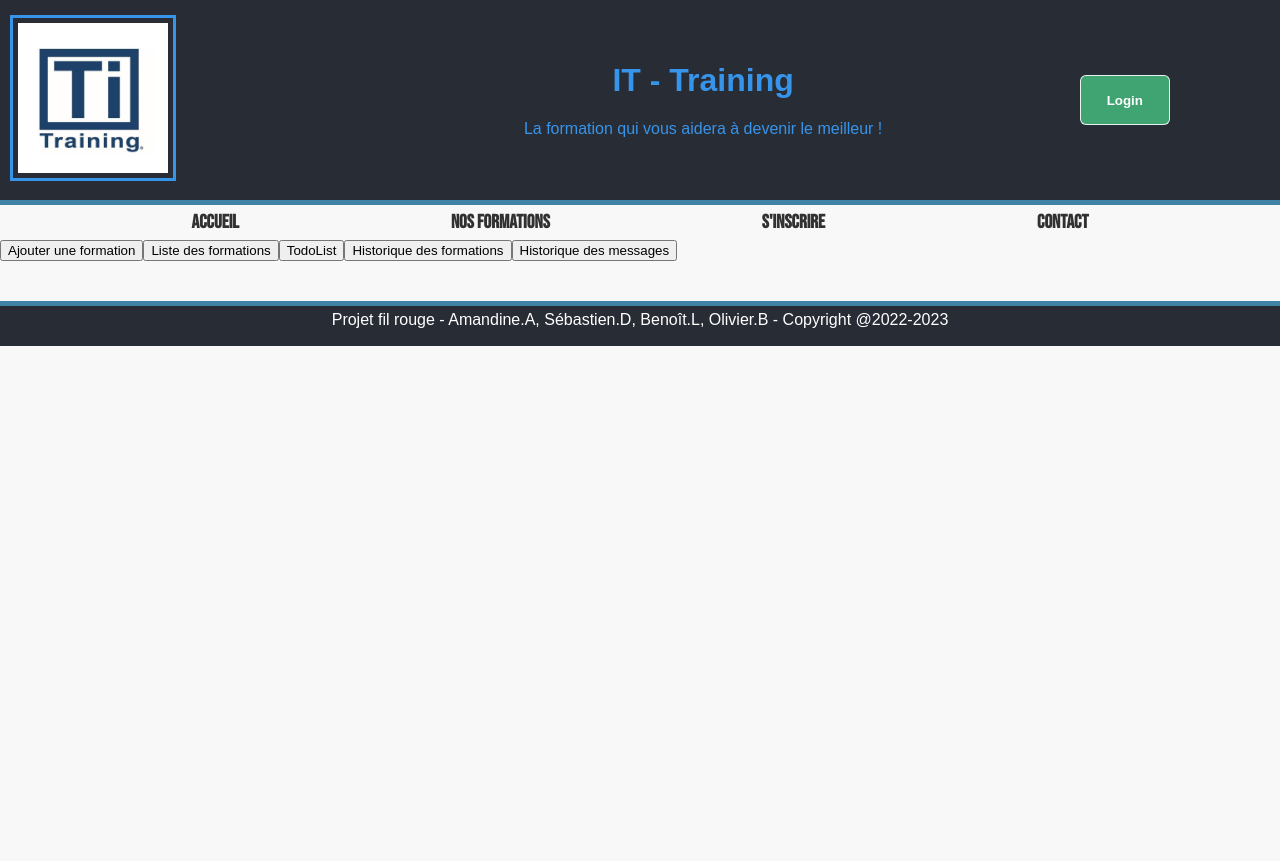
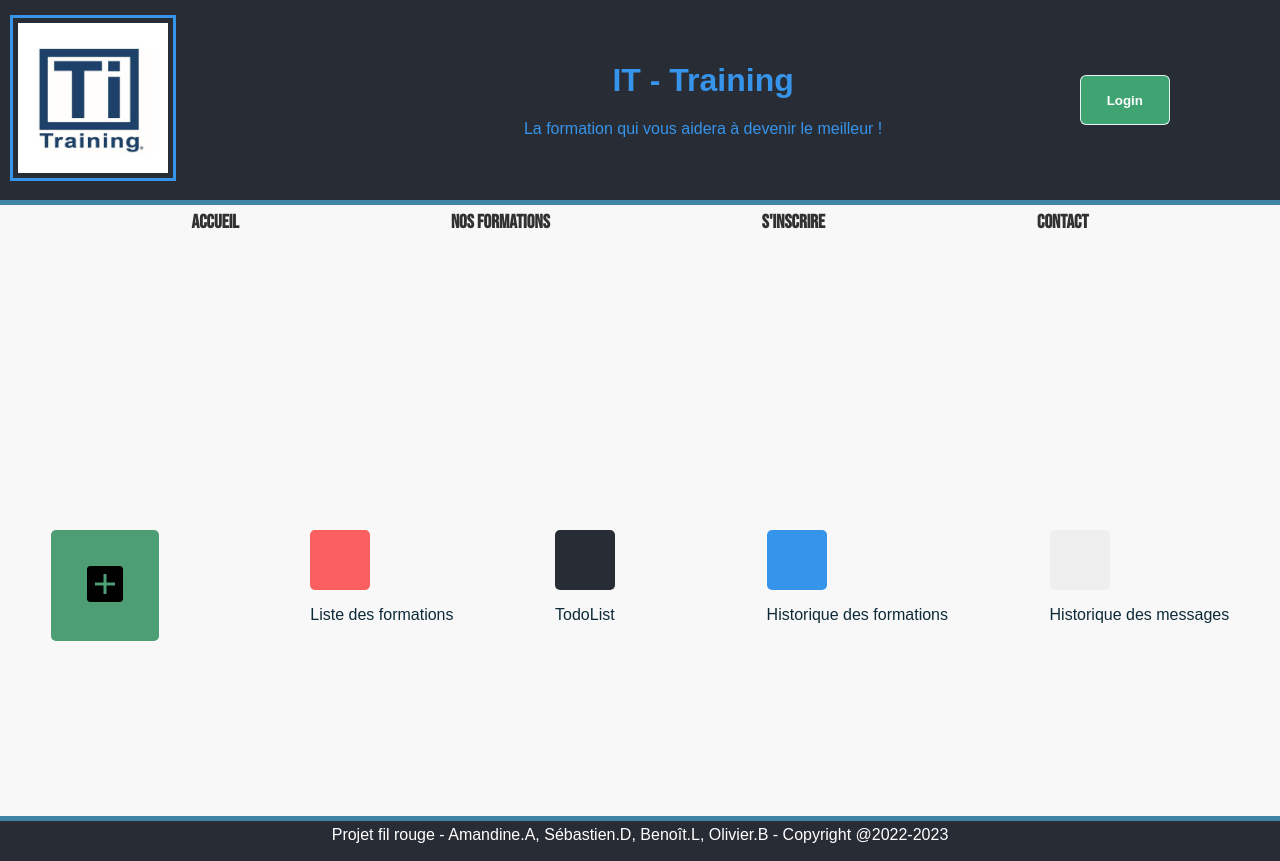
Before and after one commit to BenoitLecoeuvre/ITTraining_project, a React (Create React App) app in the folder reactapp/: page /admin in a window 1280 px wide. Before the commit the page ends 800 px from the top, so only its background shows below. Built offline with nearby package versions, Linux system fonts and the light colour scheme.

Commit message:
refonte css admin

```diff
--- /dev/null
+++ b/reactapp/src/components/AdminBoutonsComponent/AdminBoutonsComponent.css
@@ -0,0 +1,44 @@
+.admin_buttons {
+    height: 67vh;
+    display : flex;
+    flex-flow : row wrap;
+    justify-content: space-around;
+}
+
+.button_div {
+    /* display: flex;
+    flex-direction: column; */
+    /* justify-content: center; */
+}
+
+.admin_button {
+    margin : 290px 50px 0 0;
+    padding: 30px;
+    border : none;
+    border-radius: 5px;
+
+}
+
+.admin_add {
+    background-color: rgba(54, 145, 99, 0.877);
+}
+
+.admin_display {
+    background-color: rgba(252, 74, 74, 0.877);
+}
+
+.admin_todo {
+    background-color: rgb(40, 44, 52);
+}
+
+.admin_formhistory {
+    background-color: #3794eb;
+}
+
+.display_txt {
+ display: none;
+}
+
+.display_txt:hover {
+    display: inline;
+}
--- a/reactapp/src/components/AdminBoutonsComponent/AdminBoutonsComponent.jsx
+++ b/reactapp/src/components/AdminBoutonsComponent/AdminBoutonsComponent.jsx
@@ -1,15 +1,37 @@
 import React from 'react';
+import './AdminBoutonsComponent.css';
 
 const AdminBoutonsComponent = ({contact, setContact, addFormation, setAddFormation, displayFormation, setDisplayFormation, todoList, setTodoList, history, setHistory }) => {
 
 
     return (
-        <div>
-            <button onClick={()=> setAddFormation(!addFormation)}>Ajouter une formation</button>
-            <button onClick={()=> setDisplayFormation(!displayFormation)}>Liste des formations</button>
-            <button onClick={()=> setTodoList(!todoList)}>TodoList</button>
-            <button onClick={()=> setHistory(!history)}>Historique des formations</button>
-            <button onClick={()=> setContact(!contact)}>Historique des messages</button>
+        <div className='admin_buttons'>
+            <div className='button_div'>
+            <button type="button" className='admin_button admin_add' onClick={()=> setAddFormation(!addFormation)}>
+            <svg xmlns="http://www.w3.org/2000/svg" height="48" viewBox="0 96 960 960" width="48"><path d="M450 776h60V606h170v-60H510V376h-60v170H280v60h170v170ZM180 936q-24 0-42-18t-18-42V276q0-24 18-42t42-18h600q24 0 42 18t18 42v600q0 24-18 42t-42 18H180Z"/></svg>
+            </button>
+            <p className='display_txt'>Ajouter une formation</p>
+            </div>
+
+            <div className='button_div'>
+            <button type="button" className='admin_button admin_display' onClick={()=> setDisplayFormation(!displayFormation)}></button>
+            <p>Liste des formations</p>
+            </div>
+
+            <div className='button_div'>
+            <button type="button" className='admin_button admin_todo' onClick={()=> setTodoList(!todoList)}></button>
+            <p>TodoList</p>
+            </div>
+
+            <div className='button_div'>
+            <button type="button" className='admin_button admin_formhistory' onClick={()=> setHistory(!history)}></button>
+            <p>Historique des formations</p>
+            </div>
+
+            <div className='button_div'>
+            <button type="button" className='admin_button admin_contacthistory' onClick={()=> setContact(!contact)}></button>
+            <p>Historique des messages</p>
+            </div>
         </div>
     );
 }
```
Also changed, not shown: reactapp/public/img/add_logo.svg (added), 6 other files (tests, documents, lock files or other folders).
